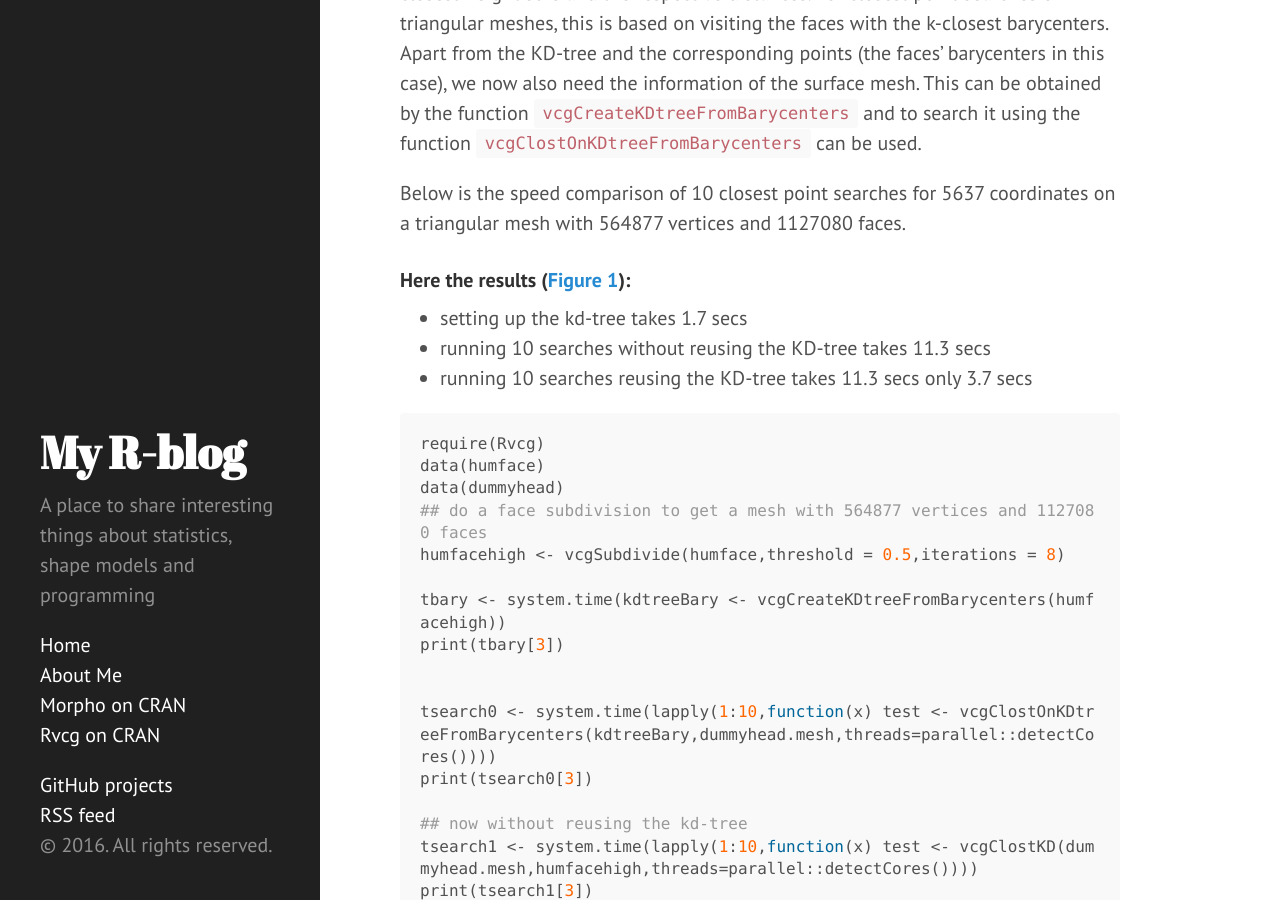
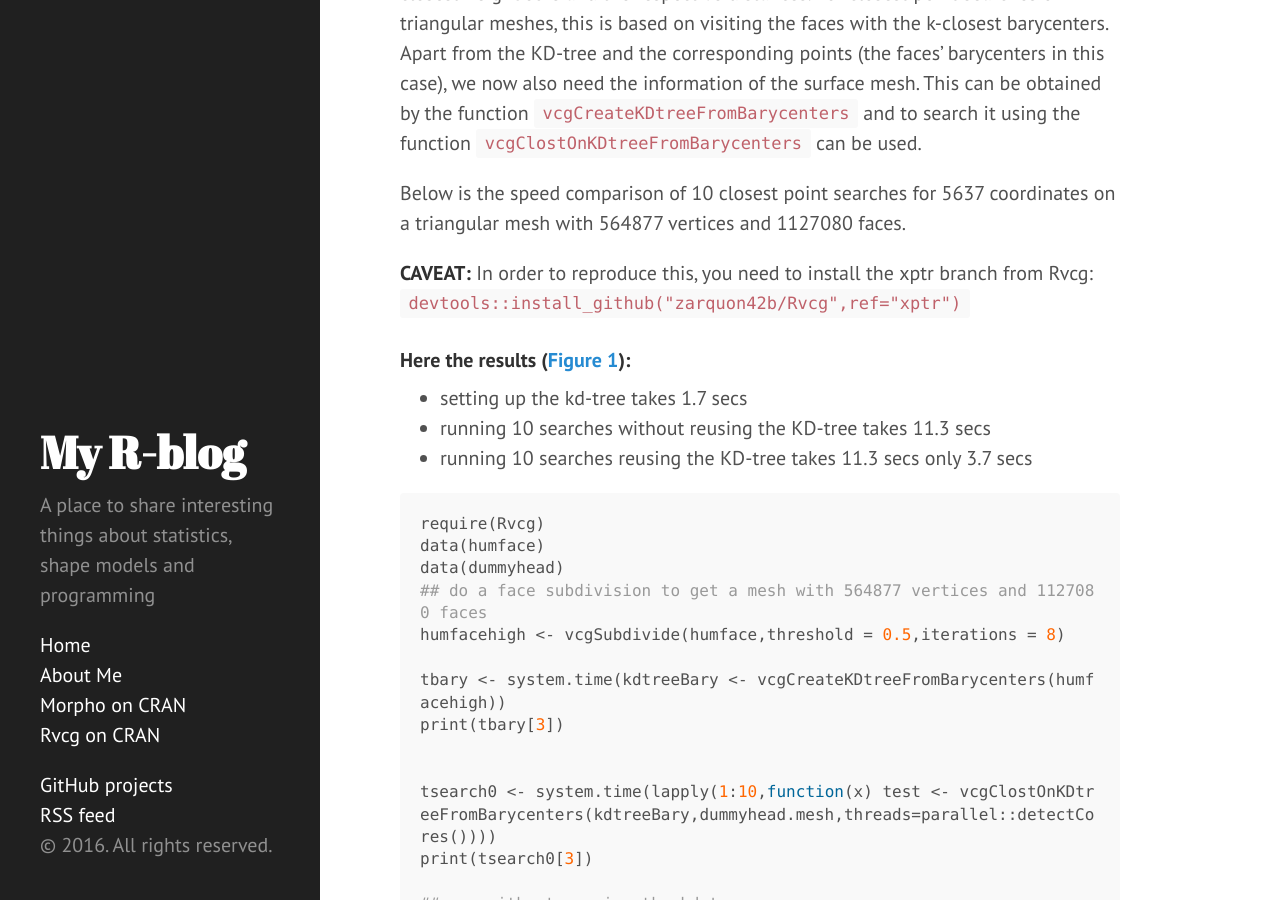
Before and after one commit to zarquon42b/zarquon42b.github.io, a Jekyll site: the page built from _posts/2016-03-09-Rvcg-XPTr.md, in a window 1280 px wide and 900 px high, scrolled down 585 px. Built offline with Jekyll 4.4.1, drawn with Linux system fonts in a browser that asks for light colours; nearby versions of some CDN libraries; comment, search, counter and statistics services are not loaded.

Commit message:
added install info

````diff
--- a/_posts/2016-03-09-Rvcg-XPTr.md
+++ b/_posts/2016-03-09-Rvcg-XPTr.md
@@ -19,6 +19,8 @@
 For closest point searches on triangular meshes, this is based on visiting the faces with the k-closest barycenters. Apart from the KD-tree and the corresponding points (the faces' barycenters in this case), we now also need the information of the surface mesh. This can be obtained by the function ```vcgCreateKDtreeFromBarycenters``` and to search it using the function ```vcgClostOnKDtreeFromBarycenters``` can be used.
 
 Below is the speed comparison of  10 closest point searches for 5637 coordinates on a triangular mesh with 564877 vertices and 1127080 faces.
+
+**CAVEAT:** In order to reproduce this, you need to install the xptr branch from Rvcg: ```devtools::install_github("zarquon42b/Rvcg",ref="xptr")```
 
 ### Here the results (<a href="#Fig1">Figure 1</a>):
 
````
